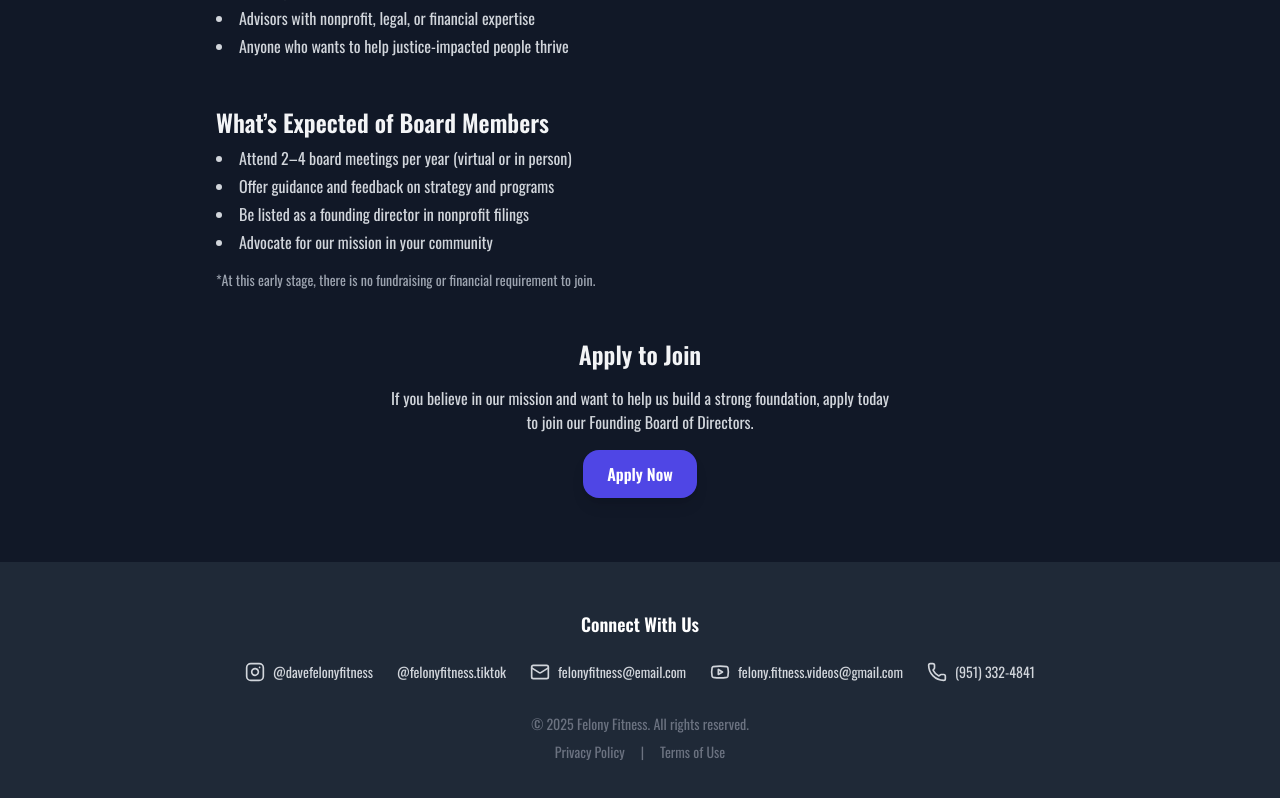
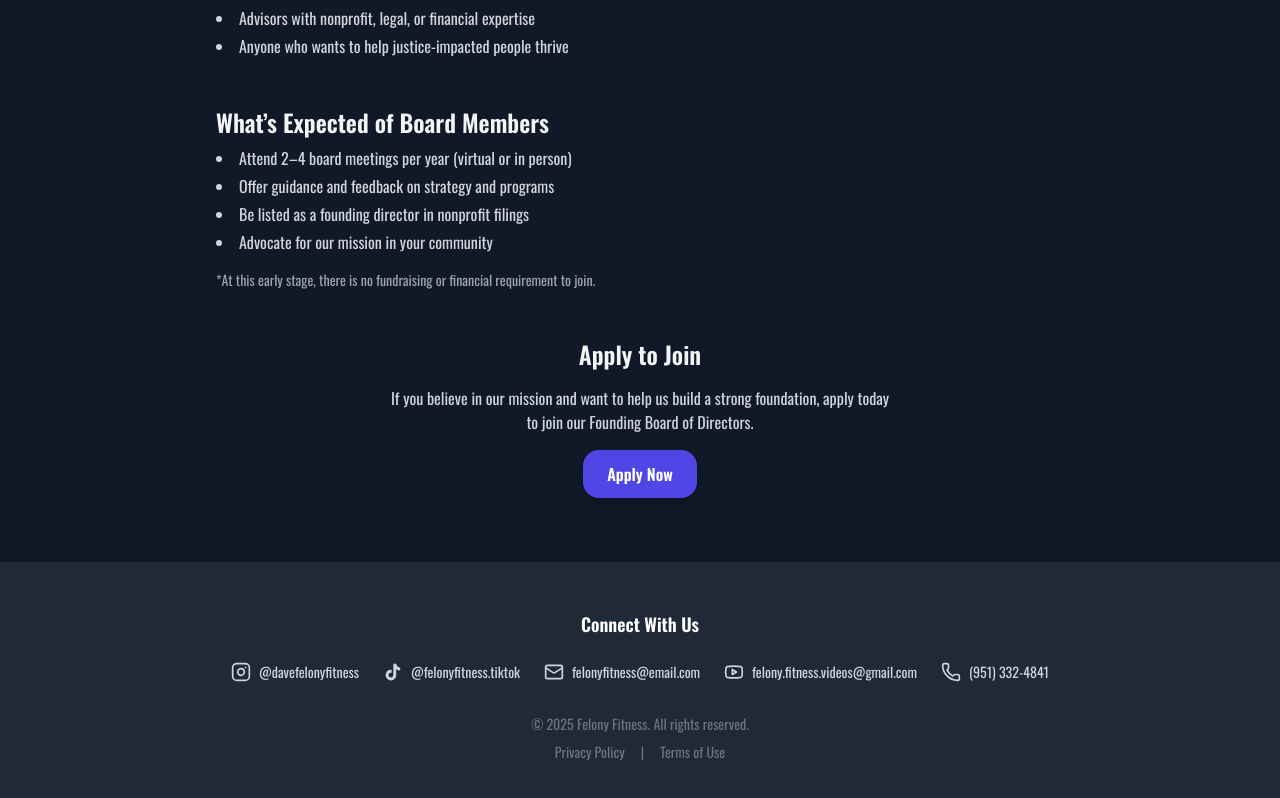
Before and after one commit to felonyfitnessvideos-cmd/FelonyFitnessFunding, a React (Vite) app: page /board in a window 1280 px wide. Shown: the part 658-1456 px from the top of the page. Built offline with nearby package versions, Linux system fonts and the light colour scheme.

Commit message:
Add TikTok icon to footer social links

```diff
--- a/src/components/Footer.jsx
+++ b/src/components/Footer.jsx
@@ -1,6 +1,13 @@
 // src/components/Footer.jsx
 import React from "react";
 import { Instagram, Mail, Phone, Youtube } from "lucide-react";
+
+// Custom TikTok icon component
+const TikTokIcon = ({ className }) => (
+  <svg className={className} viewBox="0 0 24 24" fill="currentColor" xmlns="http://www.w3.org/2000/svg">
+    <path d="M19.59 6.69a4.83 4.83 0 0 1-3.77-4.25V2h-3.45v13.67a2.89 2.89 0 0 1-5.2 1.74 2.89 2.89 0 0 1 2.31-4.64 2.93 2.93 0 0 1 .88.13V9.4a6.84 6.84 0 0 0-1-.05A6.33 6.33 0 0 0 5 20.1a6.34 6.34 0 0 0 10.86-4.43v-7a8.16 8.16 0 0 0 4.77 1.52v-3.4a4.85 4.85 0 0 1-1-.1z"/>
+  </svg>
+);
 
 export default function Footer() {
   return (
@@ -12,7 +19,7 @@
             <Instagram className="w-5 h-5" /> @davefelonyfitness
           </a>
           <a href="https://www.tiktok.com/@felonyfitness.tiktok" target="_blank" rel="noopener noreferrer" className="flex items-center gap-2 hover:text-orange-400 transition">
-            @felonyfitness.tiktok
+            <TikTokIcon className="w-5 h-5" /> @felonyfitness.tiktok
           </a>
           <a href="mailto:felonyfitness@email.com" className="flex items-center gap-2 hover:text-orange-400 transition">
             <Mail className="w-5 h-5" /> felonyfitness@email.com
```
